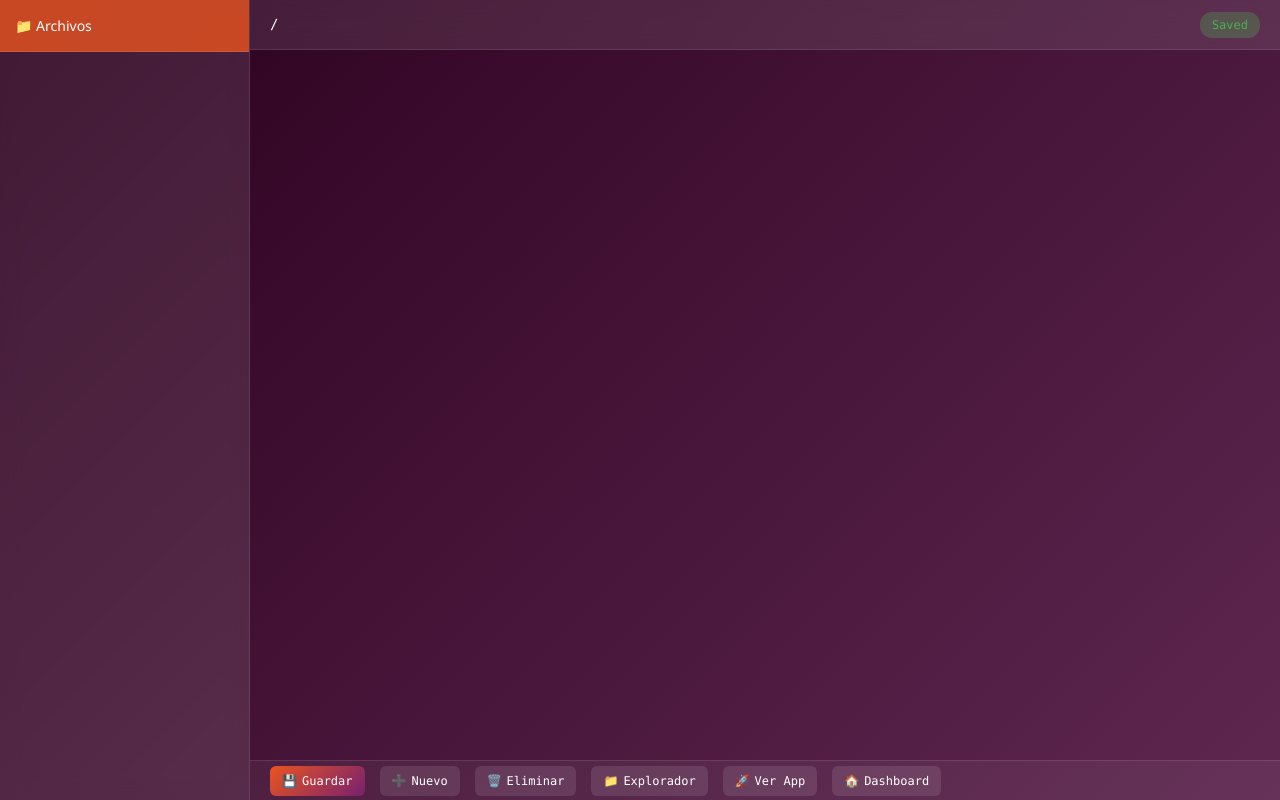
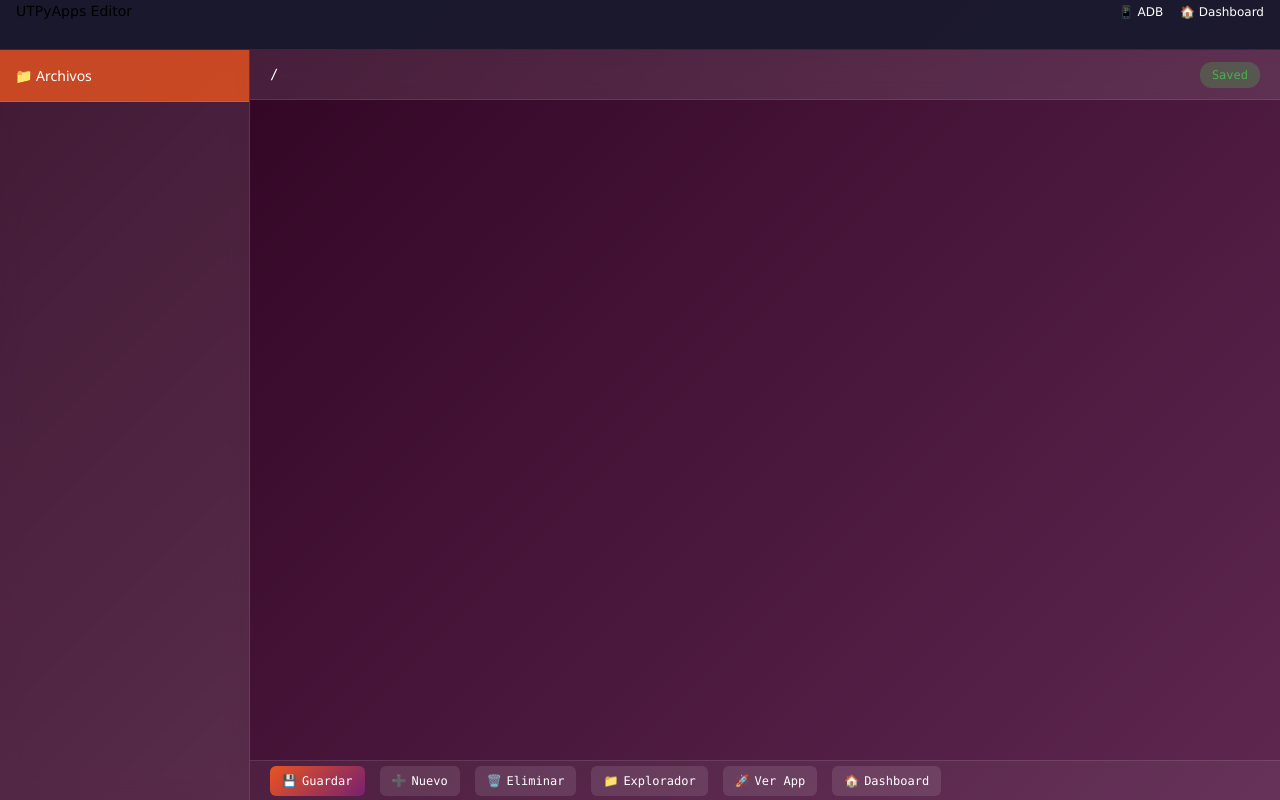
Before and after one commit to galeanolukas/UTPyApps, a Python web app: template templates/editor.html in a window 1280 px wide. Run offline with Jinja, Linux system fonts and the light colour scheme; the template is opened without the code that fills it, so the values that code supplies are empty.

Commit message:
feat: agregar topbar al editor con animación y padding
- Agregar topbar con w3-animate-top para efecto de aparición desde arriba
- Usar w3-padding-5 para padding delicado de 5px
- Incluir navegación a ADB Manager y Dashboard
- Ajustar padding-top del editor-container para compensar el topbar fijo
- Estilo consistente con otras páginas del proyecto

```diff
--- a/static/css/editor.css
+++ b/static/css/editor.css
@@ -1,9 +1,22 @@
 /* UTPyApps Code Editor - Ubuntu Touch Theme */
+
+/* Topbar */
+.topbar {
+    background: rgba(26, 26, 46, 0.95);
+    border-bottom: 1px solid rgba(233, 84, 32, 0.2);
+    position: fixed;
+    top: 0;
+    left: 0;
+    right: 0;
+    z-index: 1000;
+    height: 50px;
+}
 
 /* Main editor container */
 .editor-container {
     display: flex;
     height: 100vh;
+    padding-top: 50px;
     background: linear-gradient(135deg, #2c001e 0%, #5e2750 100%);
     color: #ffffff;
     font-family: 'Ubuntu Mono', 'Consolas', 'Monaco', monospace;
--- a/templates/editor.html
+++ b/templates/editor.html
@@ -10,6 +10,21 @@
     <script src="/static/js/common.js"></script>
 </head>
 <body>
+    <!-- Topbar -->
+    <div class="topbar w3-animate-top">
+        <div class="w3-container w3-padding-5">
+            <div class="w3-row">
+                <div class="w3-col s6">
+                    <span class="ubuntu-orange" style="font-size: 14px; font-weight: 500;">UTPyApps Editor</span>
+                </div>
+                <div class="w3-col s6 w3-right-align">
+                    <a href="/_app/adb_manager/" class="w3-text-white" style="font-size: 12px; text-decoration: none; margin-right: 12px;">📱 ADB</a>
+                    <a href="/" class="w3-text-white" style="font-size: 12px; text-decoration: none;">🏠 Dashboard</a>
+                </div>
+            </div>
+        </div>
+    </div>
+
     <div class="editor-container">
         <!-- File Explorer -->
         <div class="file-explorer-container" id="file-explorer-container">
```
